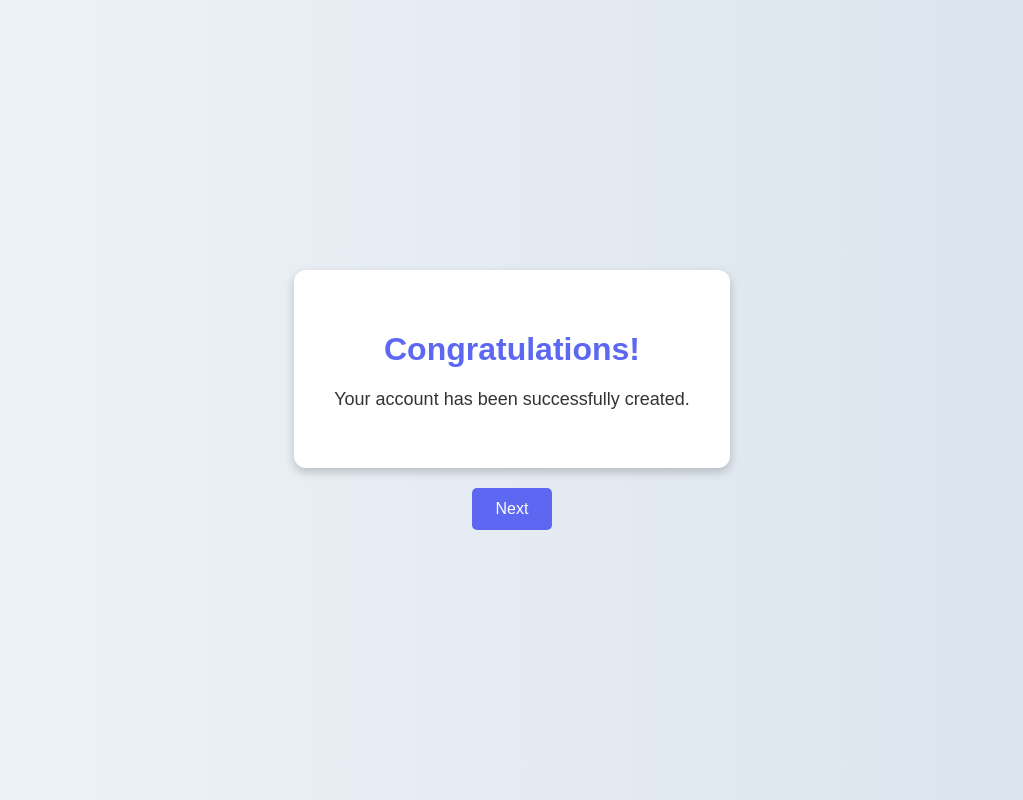
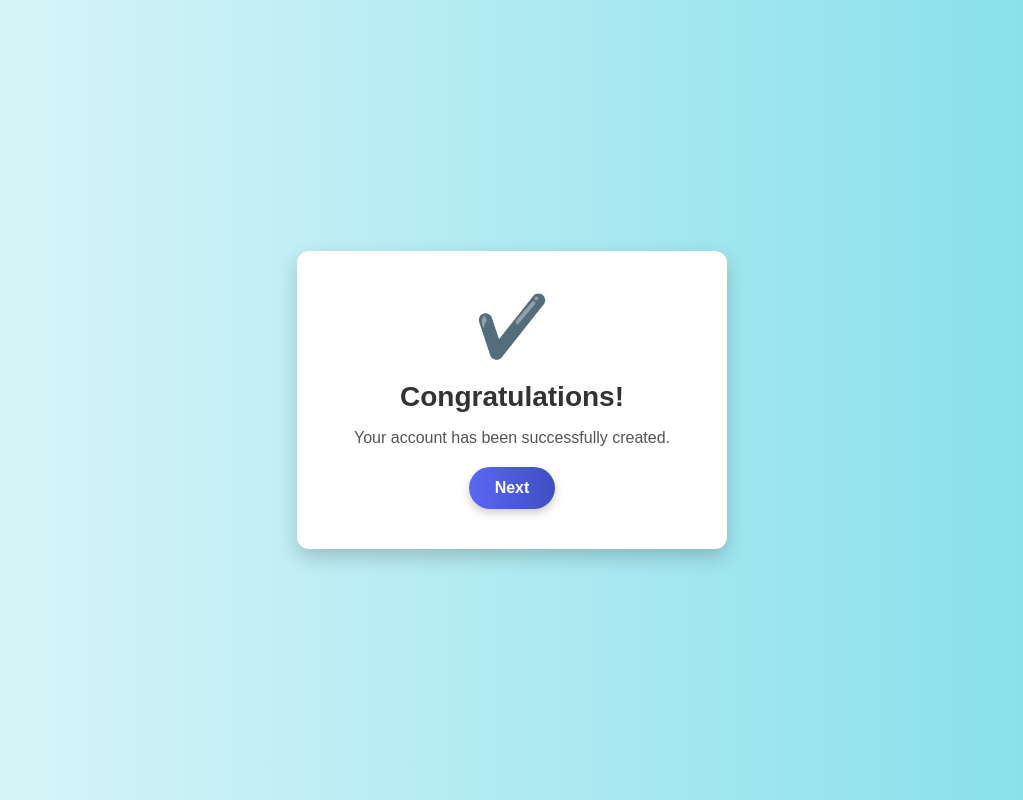
Before and after one commit to mvrahul12/organ-finder, a plain HTML site: page success.html in a window 1280 px wide. Shown: the whole page, without its empty margins (128-1151 px from the left). Drawn offline with Linux system fonts and the light colour scheme.

Commit message:
Update success.html

```diff
--- a/success.html
+++ b/success.html
@@ -6,8 +6,8 @@
     <title>Success</title>
     <style>
         body {
-            background: linear-gradient(to right, #f0f4f8, #d9e2ec);
-            font-family: Arial, sans-serif;
+            background: linear-gradient(to right, #e0f7fa, #80deea);
+            font-family: 'Poppins', sans-serif;
             text-align: center;
             display: flex;
             flex-direction: column;
@@ -20,48 +20,67 @@
             background: white;
             padding: 40px;
             border-radius: 12px;
-            box-shadow: 0px 4px 10px rgba(0, 0, 0, 0.2);
+            box-shadow: 0px 8px 20px rgba(0, 0, 0, 0.2);
             text-align: center;
+            width: 350px;
+            animation: fadeIn 0.8s ease-in-out;
+        }
+        @keyframes fadeIn {
+            from {
+                opacity: 0;
+                transform: translateY(-20px);
+            }
+            to {
+                opacity: 1;
+                transform: translateY(0);
+            }
+        }
+        .success-icon {
+            font-size: 60px;
+            color: #28a745;
+            margin-bottom: 10px;
         }
         h1 {
-            color: #5c67f2;
-            font-size: 32px;
+            color: #333;
+            font-size: 28px;
             font-weight: bold;
+            margin-bottom: 10px;
         }
         p {
-            font-size: 18px;
-            color: #333;
+            font-size: 16px;
+            color: #555;
+            margin-bottom: 20px;
         }
         .button-container {
             margin-top: 20px;
         }
         button {
-            background: #5c67f2;
+            background: linear-gradient(to right, #5c67f2, #3d4fc2);
             color: white;
-            padding: 12px 24px;
+            padding: 12px 26px;
             border: none;
-            border-radius: 5px;
+            border-radius: 30px;
             cursor: pointer;
             font-size: 16px;
-            transition: background 0.3s ease;
+            font-weight: 600;
+            box-shadow: 0px 4px 10px rgba(0, 0, 0, 0.2);
+            transition: all 0.3s ease-in-out;
         }
         button:hover {
-            background: #3d4fc2;
+            background: linear-gradient(to right, #3d4fc2, #1e2a78);
+            transform: translateY(-2px);
+            box-shadow: 0px 6px 14px rgba(0, 0, 0, 0.25);
         }
     </style>
 </head>
 <body>
     <div class="message-box">
+        <div class="success-icon">✔️</div>
         <h1>Congratulations!</h1>
         <p>Your account has been successfully created.</p>
+        <div class="button-container">
+            <button onclick="window.location.href='organ.html'">Next</button>
+        </div>
     </div>
-    <div class="button-container">
-        <button onclick="nextPage('organ.html')">Next</button>
-    </div>
-    <script>
-        function nextPage(url) {
-            window.location.href = url;
-        }
-    </script>
 </body>
 </html>
```
